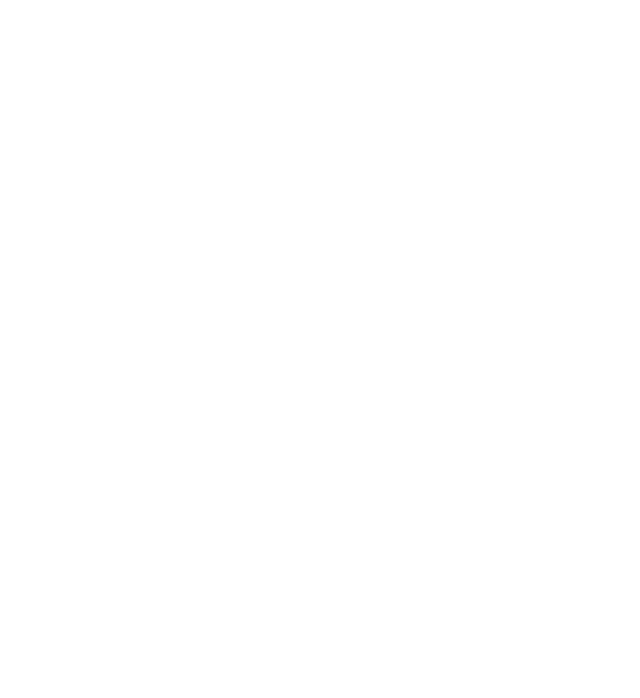
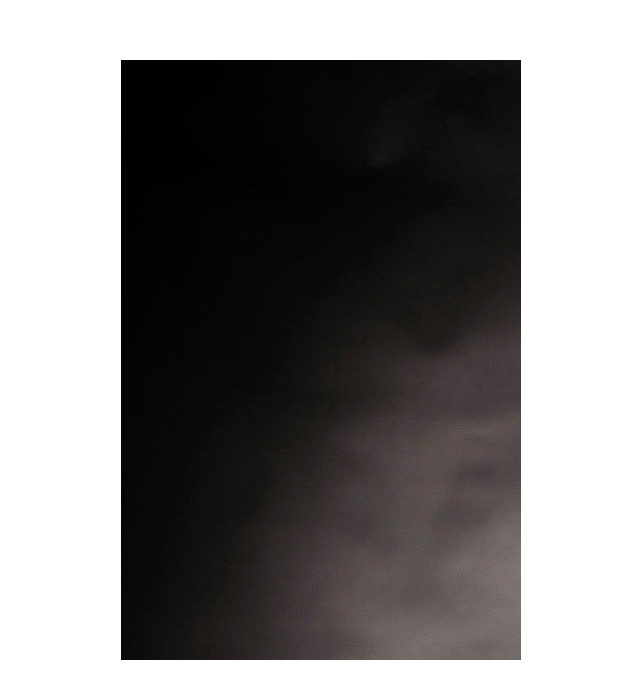
Before and after one commit to MayurBhagwat2004/Restaurant-Management, a React (Create React App) app: page /login in a window 1280 px wide. Shown: the part 132-830 px from the top of the page, without its empty margins (423-1063 px from the left). Before the commit the page ends 800 px from the top, so only its background shows below. Built offline with nearby package versions, Linux system fonts and the light colour scheme; the HTML template or start-up script is replaced by a standard one.

Commit message:
Login Changes

```diff
--- a/src/Css/LoginForm.css
+++ b/src/Css/LoginForm.css
@@ -48,5 +48,10 @@
 
 
 .demo-div{
-  background: url("");
+  background:url("/Images/chef1.jpg");
+  height: 600px;
+  margin-left: 34pc;
+  margin-top: 12pc;
+  margin-bottom: 12pc;
+  width: 400px;
 }
--- a/src/FrontEnd/LoginPage.js
+++ b/src/FrontEnd/LoginPage.js
@@ -2,12 +2,12 @@
 import '../Css/LoginForm.css'
 export const LoginForm = () => {
 
-    const [email,setEmail] = useState("")
-    const [pass,setPass] = useState("")
+    // const [email,setEmail] = useState("")
+    // const [pass,setPass] = useState("")
 
-    const handleSubmit = (e) =>{
-        e.preventDefault()
-    }
+    // const handleSubmit = (e) =>{
+    //     e.preventDefault()
+    // }
 
     return(
             // <div className='login-form-container'>
```
